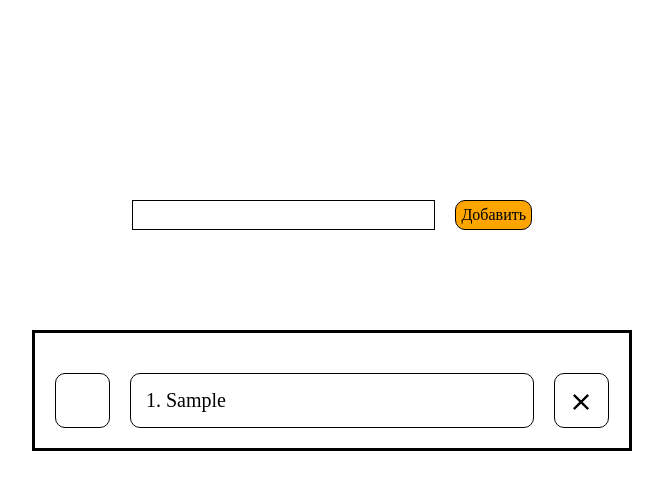
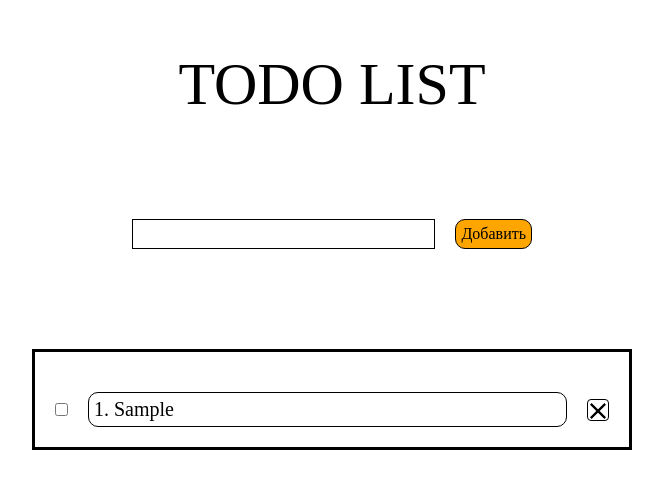
Before and after one commit to nemeskalito/todoList, a Next.js app: page / in a window 1280 px wide. Both pictures are taken after typing "Sample" into the empty fields and a click on the button "Добавить". Shown: the top 490 px of the page, without its empty margins (308-971 px from the left). Built offline with nearby package versions, Linux system fonts and the light colour scheme.

Commit message:
feat: structured

```diff
--- /dev/null
+++ b/app/components/Header/Header.css
@@ -0,0 +1,7 @@
+.header {
+  margin: 0 auto;
+  width: 600px;
+  font-size: 60px;
+  text-align: center;
+  margin-top: 50px;
+}
--- /dev/null
+++ b/app/components/Header/Header.jsx
@@ -0,0 +1,9 @@
+"use client";
+
+import "./Header.css";
+
+const Header = () => {
+  return <div className="header">TODO LIST</div>;
+};
+
+export default Header;
--- /dev/null
+++ b/app/components/InputTask/InputTask.css
@@ -0,0 +1,21 @@
+.addTask {
+  height: 100%;
+  width: 400px;
+  margin: 0 auto;
+  margin-top: 100px;
+  display: flex;
+  gap: 20px;
+}
+
+.addTask__input {
+  border: 1px solid black;
+  height: 30px;
+  width: 100%;
+}
+.addTask__btn {
+  border: 1px solid black;
+  padding: 5px;
+  height: 30px;
+  background-color: orange;
+  border-radius: 10px;
+}
--- /dev/null
+++ b/app/components/InputTask/InputTask.jsx
@@ -0,0 +1,40 @@
+
+"use client";
+
+import { useState } from "react";
+import "./InputTask.css";
+
+const InputTask = ({ setTasks }) => {
+  const [inputValue, setInputValue] = useState("");
+
+  const addTask = (e) => {
+    if (e.key === "Enter" && inputValue.trim() !== "") {
+      setTasks((tasks) => [...tasks, inputValue]);
+      setInputValue("");
+    }
+  };
+
+  const handleClick = () => {
+    if (inputValue.trim() !== "") {
+      setTasks((tasks) => [...tasks, inputValue]);
+      setInputValue("");
+    }
+  };
+
+  return (
+    <div className="addTask">
+      <input
+        value={inputValue}
+        onChange={(e) => setInputValue(e.target.value)}
+        onKeyDown={(e) => addTask(e)}
+        className="addTask__input"
+        type="text"
+      />
+      <button onClick={handleClick} className="addTask__btn">
+        Добавить
+      </button>{" "}
+    </div>
+  );
+};
+
+export default InputTask;
--- a/app/components/Main/Main.css
+++ b/app/components/Main/Main.css
@@ -3,75 +3,3 @@
   height: 100%;
   margin: 0 auto;
 }
-
-.addTask {
-  height: 100%;
-  width: 400px;
-  margin: 0 auto;
-  margin-top: 200px;
-  display: flex;
-  gap: 20px;
-}
-
-.addTask__input {
-  border: 1px solid black;
-  height: 30px;
-  width: 100%;
-}
-.addTask__btn {
-  border: 1px solid black;
-  padding: 5px;
-  height: 30px;
-  background-color: orange;
-  border-radius: 10px;
-}
-
-.taskList {
-  height: 100%;
-  width: 600px;
-  margin: 0 auto;
-  margin-top: 100px;
-  padding: 20px;
-  border: 3px solid black;
-}
-
-.taskList__item {
-  margin-top: 20px;
-  font-size: 20px;
-  display: flex;
-  justify-content: space-between;
-  align-items: center;
-  gap: 20px;
-}
-
-.taskList__task {
-  padding: 15px;
-  width: 100%;
-  border: 1px solid black;
-  border-radius: 10px;
-}
-
-.taskList__delete, .taskList__accept {
-  min-width: 55px;
-  min-height: 55px;
-  border: 1px solid black;
-  border-radius: 10px;
-  position: relative;
-}
-
-.taskList__delete::after,
-.taskList__delete::before {
-  content: "";
-  position: absolute;
-  border: 1px solid black;
-  background-color: black;
-  left: 30%;
-  min-width: 20px;
-  min-height: 2px;
-  display: inline-block;
-  transform: rotate(45deg);
-}
-
-.taskList__delete::before {
-  transform: rotate(-45deg);
-}
--- a/app/components/Main/Main.jsx
+++ b/app/components/Main/Main.jsx
@@ -1,60 +1,17 @@
 "use client";
 import { useState } from "react";
 import "./Main.css";
+import InputTask from "../InputTask/InputTask";
+import TaskList from "../TaskList/TaskList";
 
 const Main = () => {
-  const [inputValue, setInputValue] = useState("");
   const [tasks, setTasks] = useState([]);
-
-  const handleClick = () => {
-    if (inputValue.trim() !== "") {
-      setTasks([...tasks, inputValue]);
-      setInputValue("");
-    }
-  };
-
-  const addTask = (e) => {
-    if (e.key === "Enter" && inputValue.trim() !== "") {
-      setTasks([...tasks, inputValue]);
-      setInputValue("");
-    }
-  };
-
-  const deleteTask = (id) => {
-    const updateItems = tasks.filter((task, index) => index !== id);
-    setTasks(updateItems);
-  };
 
   return (
     <div className="main">
       <div className="container">
-        <div className="addTask">
-          <input
-            value={inputValue}
-            onChange={(e) => setInputValue(e.target.value)}
-            onKeyDown={(e) => addTask(e)}
-            className="addTask__input"
-            type="text"
-          />
-          <button onClick={handleClick} className="addTask__btn">
-            Добавить
-          </button>
-        </div>
-        <div className="taskList">
-          {tasks.map((task, index) => (
-            <div key={task} className="taskList__item">
-              <button className="taskList__accept"></button>
-              <div className="taskList__task">
-                {index + 1}. {task}
-              </div>
-              <button
-                key={task}
-                onClick={() => deleteTask(index)}
-                className="taskList__delete"
-              ></button>
-            </div>
-          ))}
-        </div>
+        <InputTask setTasks={setTasks} />
+        <TaskList tasks={tasks} setTasks={setTasks} />
       </div>
     </div>
   );
--- /dev/null
+++ b/app/components/Task/Task.css
@@ -0,0 +1,30 @@
+.task {
+  padding: 5px;
+  width: 100%;
+  border: 1px solid black;
+  border-radius: 10px;
+}
+
+.task__delete {
+  padding: 10px;
+  border: 1px solid black;
+  border-radius: 4px;
+  position: relative;
+}
+
+.task__delete::after,
+.task__delete::before {
+  content: "";
+  position: absolute;
+  border: 1px solid black;
+  background-color: black;
+  left: 0%;
+  min-width: 20px;
+  min-height: 2px;
+  display: inline-block;
+  transform: rotate(45deg);
+}
+
+.task__delete::before {
+  transform: rotate(-45deg);
+}
--- /dev/null
+++ b/app/components/Task/Task.jsx
@@ -0,0 +1,19 @@
+import "./Task.css";
+
+const Task = ({ task, index, deleteTask }) => {
+  return (
+    <>
+      <input className="task__accept" type="checkbox" />
+      <div className="task">
+        {index + 1}. {task}
+      </div>
+      <button
+        key={task}
+        onClick={() => deleteTask(index)}
+        className="task__delete"
+      ></button>
+    </>
+  );
+};
+
+export default Task;
--- /dev/null
+++ b/app/components/TaskList/TaskList.css
@@ -0,0 +1,17 @@
+.taskList {
+  height: 100%;
+  width: 600px;
+  margin: 0 auto;
+  margin-top: 100px;
+  padding: 20px;
+  border: 3px solid black;
+}
+
+.taskList__item {
+  margin-top: 20px;
+  font-size: 20px;
+  display: flex;
+  justify-content: space-between;
+  align-items: center;
+  gap: 20px;
+}
--- /dev/null
+++ b/app/components/TaskList/TaskList.jsx
@@ -0,0 +1,21 @@
+"use client";
+
+import Task from "../Task/Task";
+import "./TaskList.css";
+
+const TaskList = ({ tasks, setTasks }) => {
+  const deleteTask = (id) => {
+    setTasks(tasks.filter((_, index) => index !== id));
+  };
+  return (
+    <div className="taskList">
+      {tasks.map((task, index) => (
+        <div className="taskList__item">
+          <Task key={task} task={task} index={index} deleteTask={deleteTask} />
+        </div>
+      ))}
+    </div>
+  );
+};
+
+export default TaskList;
--- a/app/page.js
+++ b/app/page.js
@@ -1,9 +1,11 @@
-import  Main  from './components/Main/Main'
+import Header from "./components/Header/Header";
+import Main from "./components/Main/Main";
 
 export default function Home() {
-	return (
-		<>
-			<Main />
-		</>
-	)
+  return (
+    <>
+      <Header />
+      <Main />
+    </>
+  );
 }
```
